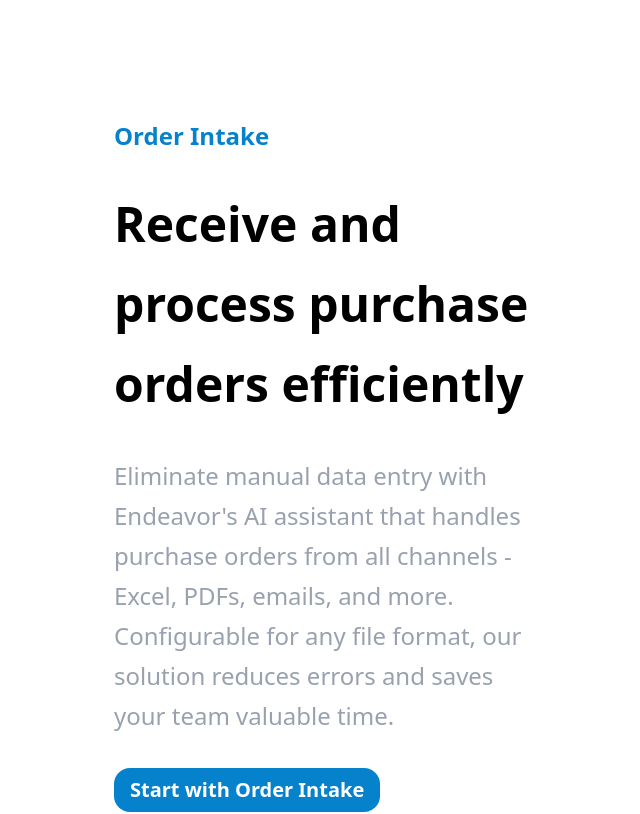
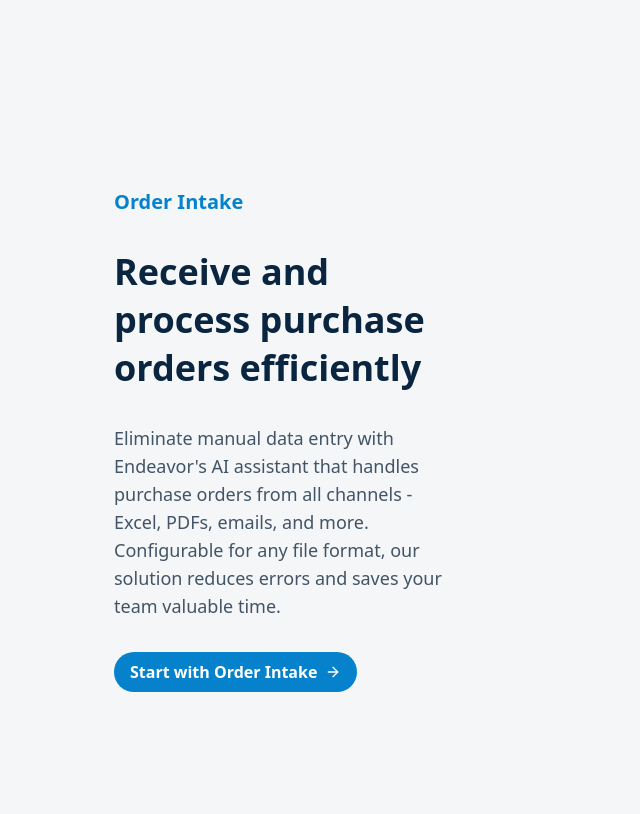
Before and after one commit to mertz-taisia/endeavor-website-redesign, a React (Vite) app in the folder redesign/: page / in a window 1280 px wide. Shown: the part 600-1414 px from the top of the page, without its empty margins (78-718 px from the left). Built offline with nearby package versions, Linux system fonts and the light colour scheme.

Commit message:
color, sizing, and button hover state changes

```diff
--- a/redesign/package.json
+++ b/redesign/package.json
@@ -16,6 +16,7 @@
     "framer-motion": "^12.7.2",
     "react": "^19.0.0",
     "react-dom": "^19.0.0",
+    "react-icons": "^5.5.0",
     "three": "^0.175.0"
   },
   "devDependencies": {
--- a/redesign/src/App.tsx
+++ b/redesign/src/App.tsx
@@ -1,5 +1,6 @@
 import { useRef, useEffect, useState } from 'react';
 import Animation from './Animation';
+import { FiArrowRight } from 'react-icons/fi';
 
 const visibilityByIndex = {
   1: { showIcons: true, showLines: false, showEndeavor: false },
@@ -51,10 +52,8 @@
     ["", ""]
   ];
 
-  const highlightColor = "[#0682CC]";
-
   return (
-      <div className="flex flex-row justify-center w-full">
+      <div className="flex flex-row justify-center w-full bg-[#f4f6f8]">
         <div className="flex flex-row w-7/10 items-start justify-between relative">
           {/* Scrollable text column */}
           <div className="w-1/2 pr-8 z-10">
@@ -64,17 +63,22 @@
                   key={idx}
                   ref={el => (sectionsRef.current[idx] = el!)}
                   data-index={idx}
-                  className="min-h-[80vh] flex flex-col gap-8 justify-center">
-                  <p className="text-2xl font-semibold text-[#0682CC]">
+                  className="min-h-[80vh] flex flex-col gap-8 justify-center w-5/6">
+                  <p className="text-xl font-semibold text-[#0682CC]">
                     {text[0]}
                   </p>
-                  <p className="text-5xl font-bold leading-[5rem]">
+                  <p className="text-4xl font-bold leading-[3rem] text-[var(--color-large-text)]">
                     {text[1]}
                   </p>
-                  <p className="text-2xl text-gray-400 leading-[2.5rem]">
+                  <p className="text-lg leading-[1.75rem] text-[var(--color-small-text)]">
                     {text[2]}
                   </p>
-                  <button type="button" className="w-fit bg-[var(--color-primary)] text-white text-xl font-semibold px-4 py-2 rounded-2xl">{text[3]}</button>
+                  <button
+                    type="button"
+                    className="flex items-center justify-center gap-2 w-fit bg-[var(--color-primary)] text-white text-base font-semibold px-4 py-2 rounded-4xl transition-all duration-300 hover:bg-[var(--color-primary-dark)] group cursor-pointer">
+                    {text[3]}
+                    <FiArrowRight className="transition-transform duration-300 group-hover:translate-x-1" />
+                  </button>
                 </div>
               ))}
             </div>
--- a/redesign/src/index.css
+++ b/redesign/src/index.css
@@ -5,6 +5,9 @@
 @layer base {
   :root {
     --color-primary: #0682CC;
+    --color-primary-dark: #0569a3; /* Darker shade of primary color for hover states */
+    --color-large-text: #0A2540;
+    --color-small-text: #425466;
   }
 }
 
--- a/redesign/tailwind.config.cjs
+++ b/redesign/tailwind.config.cjs
@@ -12,7 +12,8 @@
 
       colors: {
         primary: "var(--color-primary)",
-        testColor: "var(--color-bermuda)"
+        largeText: "var(--color-large-text)",
+        smallText: "var(--color-small-text)",
       },
     },
   },
```
Also changed, not shown: 1 other file (tests, documents, lock files or other folders).
